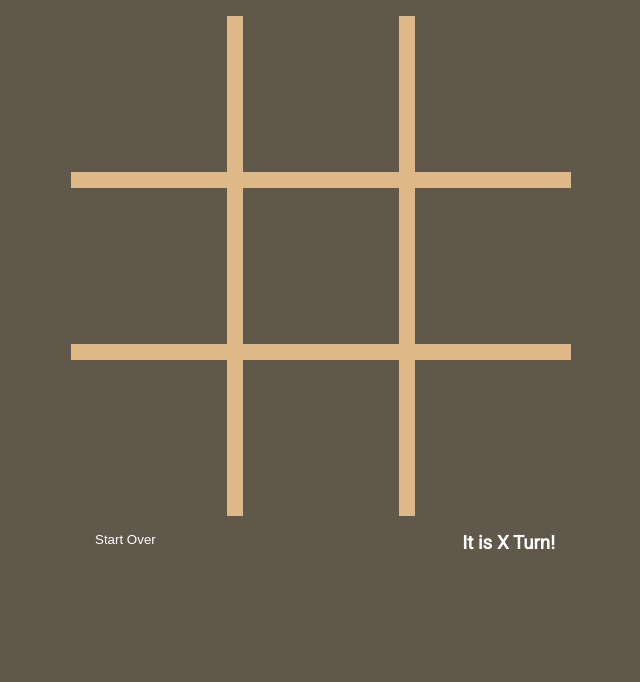
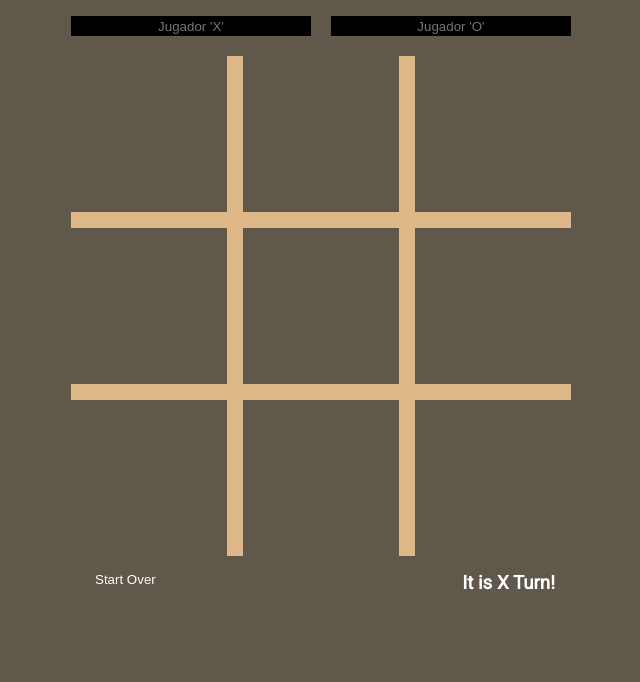
Before and after one commit to JonaGarces/tictac, a React app: page / in a window 1280 px wide. Shown: the part 118-800 px from the top of the page, without its empty margins (319-959 px from the left). Built offline with nearby package versions, Linux system fonts and the light colour scheme.

Commit message:
juegoFinal

```diff
--- a/src/js/component/Game.js
+++ b/src/js/component/Game.js
@@ -40,6 +40,12 @@ const Game = () => {
   return (
     <>
       <h1>¡¡¡TicTacToe with React.js!!!</h1>
+
+        <div className="row">
+          <input className="form" placeholder="Jugador 'X'"></input>
+          <input className="form" placeholder="Jugador 'O'"></input>
+        </div>
+
       <Board squares={history[stepNumber]} onClick={handleClick} />
       <div className="info-wrapper">
         <div>
--- a/src/js/index.css
+++ b/src/js/index.css
@@ -69,3 +69,16 @@ li {
   padding: 0.5rem;
   margin: 0.5rem 1rem;
 }
+.row {
+  display: flex;
+  margin-bottom: 20px;
+  justify-content: space-between;
+}
+.form {
+  background: black;
+  color: white;
+  border: white;
+  width: 240px;
+  height: 20px;
+  text-align: center;
+}
```
